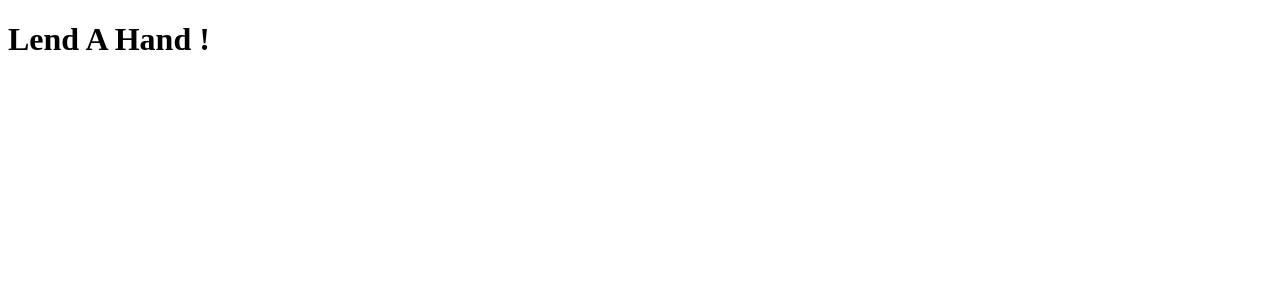
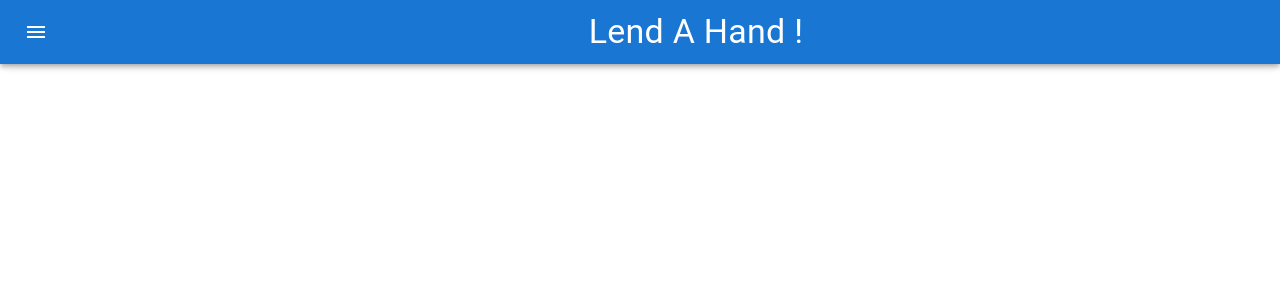
Before and after one commit to test-adams/TestHand, a React (Create React App) app in the folder frontend/: page / in a window 1280 px wide. Shown: the top 300 px of the page. Built offline with nearby package versions, Linux system fonts and the light colour scheme.

Commit message:
add initial landing page and 404 page

```diff
--- a/frontend/src/App.tsx
+++ b/frontend/src/App.tsx
@@ -1,9 +1,21 @@
 import * as React from 'react';
+import { BrowserRouter, Route, Routes } from "react-router-dom";
+import AppBar from './Components/AppBar';
+import { NotFound } from './Components/NotFound';
 
 
-const  App = () => {
+
+
+function App() {
   return (
-   <h1>Lend A Hand !</h1>
+    <>
+      <BrowserRouter>
+       <Routes>
+          <Route path="/" element={<AppBar />}></Route>
+          <Route path="*" element={<NotFound />}/>
+        </Routes>
+      </BrowserRouter>
+    </>
   );
 }
 
--- /dev/null
+++ b/frontend/src/Components/AppBar.tsx
@@ -0,0 +1,34 @@
+import {Box, AppBar as Bar, Toolbar, IconButton, Typography} from '@mui/material'
+import MenuIcon from '@mui/icons-material/Menu';
+import { APPBAR } from '../Constants';
+
+const AppBar = () => {
+	return(
+		<Box>
+			<Bar>
+				<Toolbar>
+					<Box width={0.1}>
+						<IconButton
+						size="large"
+						edge="start"
+						color="inherit"
+						aria-label="menu"
+						sx={{ mr: 2 }}
+						>
+							<MenuIcon />
+						</IconButton>
+					</Box>
+
+					<Box display='flex' width={1} justifyContent='center'>
+						<Typography variant='h4'>
+							{APPBAR.TITLE}
+						</Typography>
+					</Box>
+				</Toolbar>
+			</Bar>
+		</Box>
+
+	);
+}
+
+export default AppBar;
--- /dev/null
+++ b/frontend/src/Components/NotFound.tsx
@@ -0,0 +1,19 @@
+import {Link} from "@mui/material";
+import {Box, Typography, Button} from '@mui/material'
+
+
+export const NotFound = () => (
+	<Box>
+	  <Typography variant='h1'>404 - Not Found!</Typography>
+	  <Box display='flex' mt={10}>
+		<Typography>Looks Like something went wrong. Better </Typography>
+		<Box mt={-1} ml={1}>
+			<Button sx={{textTransform: 'none'}} variant='contained' href='/'>
+				<Typography variant="body1">
+					Go Home
+				</Typography>
+			</Button>
+		</Box>
+	  </Box>
+	</Box>
+);
--- /dev/null
+++ b/frontend/src/Constants.ts
@@ -0,0 +1,3 @@
+export const APPBAR = {
+	TITLE:  'Lend A Hand !'
+}
```
